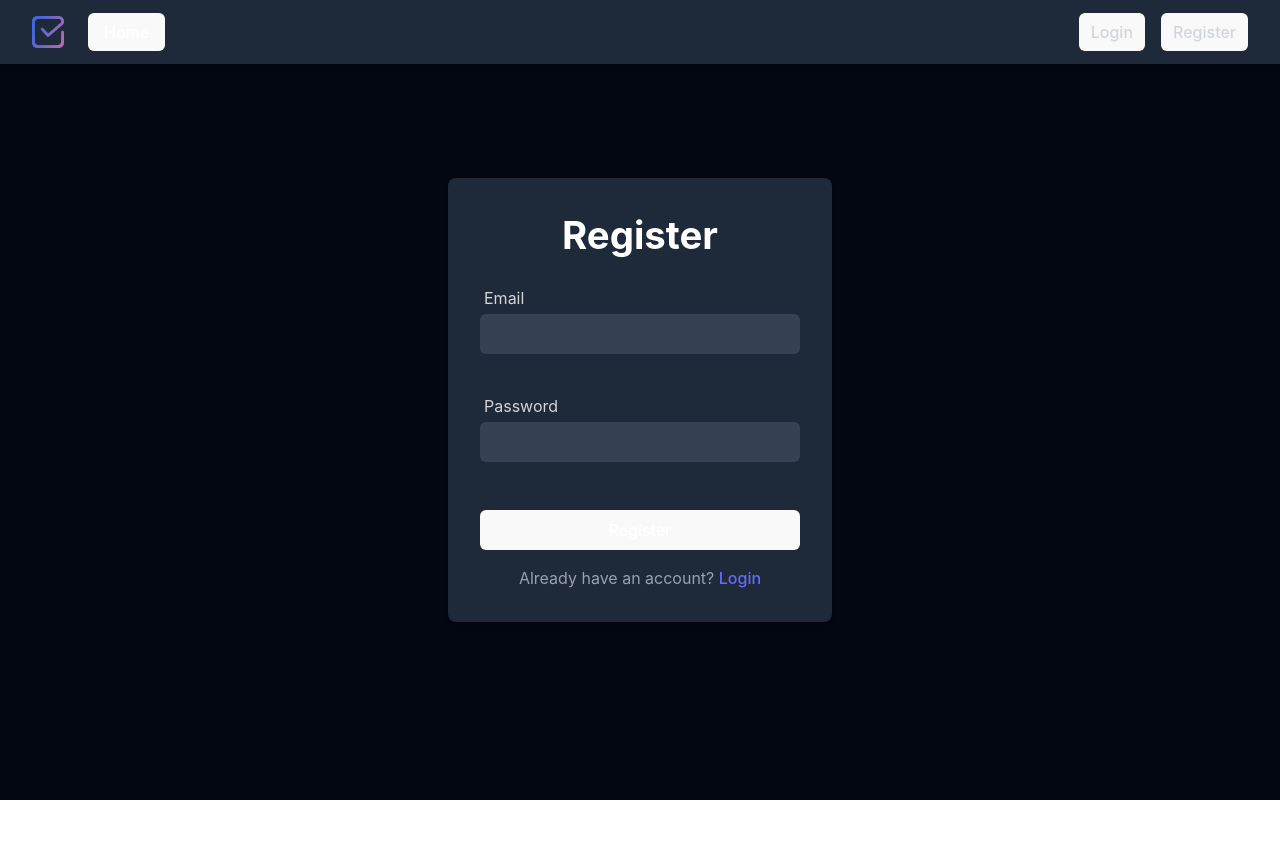
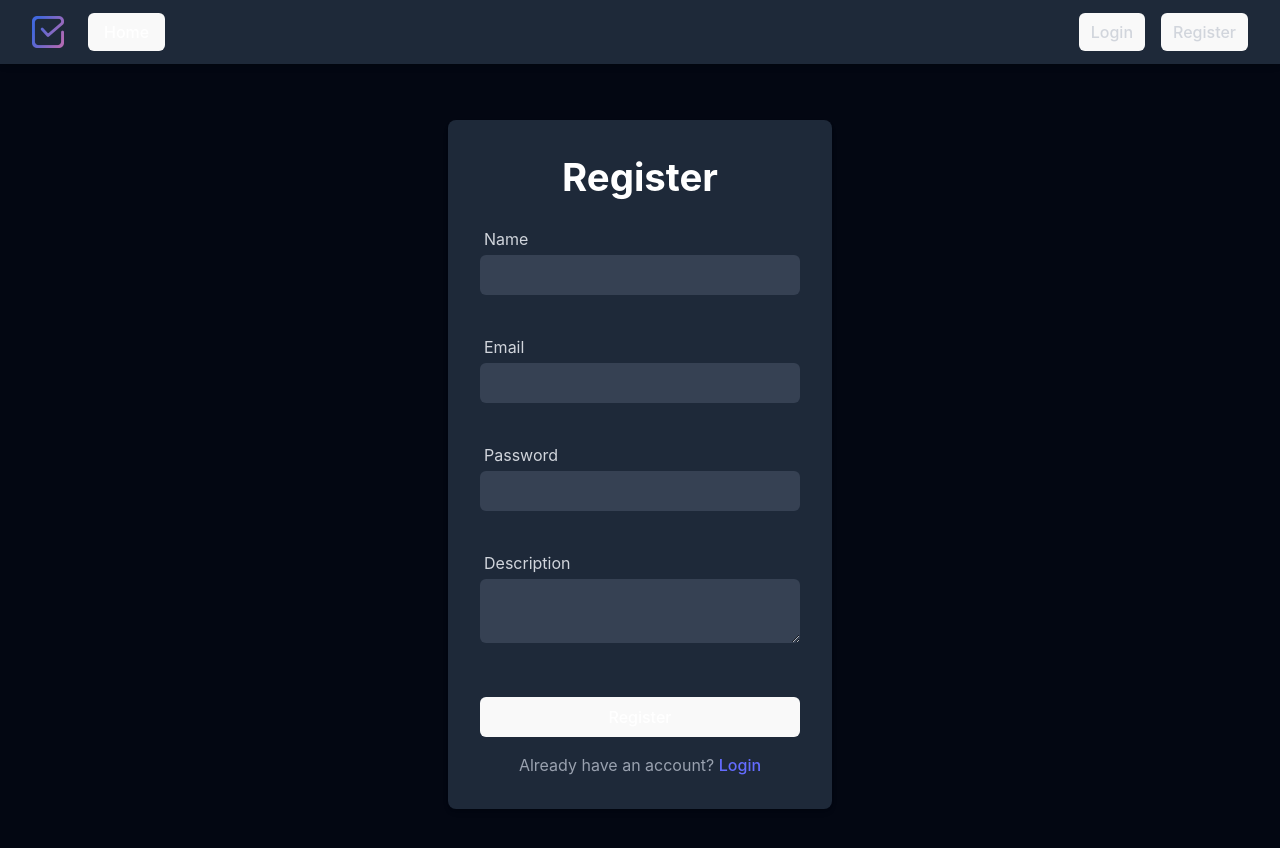
Before and after one commit to Ella-Raputri/TA-WADS-ToDoList, a React (Vite) app: page /register in a window 1280 px wide. Shown: the top 848 px of the page. Before the commit the page ends 800 px from the top, so only its background shows below. Built offline with nearby package versions, Linux system fonts and the light colour scheme; a web font is replaced by a local one.

Commit message:
feature: login & register auth

```diff
--- a/src/components/Login.jsx
+++ b/src/components/Login.jsx
@@ -1,5 +1,9 @@
 import React, { useState } from 'react';
 import { useNavigate } from 'react-router-dom';
+import db, { auth } from '../firebase';
+import { toast, ToastContainer } from 'react-toastify';
+import 'react-toastify/dist/ReactToastify.css';
+import { signInWithEmailAndPassword } from 'firebase/auth';
 
 export const Login = ({ setLoggedIn }) => {
     const [email, setEmail] = useState('');
@@ -7,14 +11,18 @@ export const Login = ({ setLoggedIn }) => {
     const [error, setError] = useState('');
     const navigate = useNavigate();
 
-    const handleLogin = (e) => {
+    const handleLogin = async (e) => {
         e.preventDefault();
-        // Simulate login (replace with actual authentication logic)
-        if (email === 'user@example.com' && password === 'password') {
+        try{
+            await signInWithEmailAndPassword(auth, email, password);
+            console.log('User logged in successfully.');
+            toast.success('Login successful.');
             setLoggedIn(true);
-            navigate('/todo'); // Redirect to ToDo page after login
-        } else {
-            setError('Invalid email or password');
+            navigate('/profile');
+        }
+        catch(err){
+            console.error('Error login ', err);
+            toast.error("Failed to login. Please try again.")
         }
     };
 
@@ -51,13 +59,16 @@ export const Login = ({ setLoggedIn }) => {
                         Login
                     </button>
                 </form>
-                <p className="mt-6 text-gray-400">
+                <p className="mt-4 text-gray-400">
                     Don't have an account?{' '}
                     <a href="/register">
                         Register
                     </a>
                 </p>
             </div>
+
+            <ToastContainer position='bottom-right' autoClose={1000} hideProgressBar />
+
         </div>
     );
 };
--- a/src/components/Register.jsx
+++ b/src/components/Register.jsx
@@ -1,29 +1,63 @@
+import { createUserWithEmailAndPassword } from 'firebase/auth';
 import React, { useState } from 'react';
 import { useNavigate } from 'react-router-dom';
+import db, { auth } from '../firebase';
+import { toast, ToastContainer } from 'react-toastify';
+import 'react-toastify/dist/ReactToastify.css';
+import { doc, setDoc } from 'firebase/firestore';
 
 export const Register = ({ setLoggedIn }) => {
     const [email, setEmail] = useState('');
     const [password, setPassword] = useState('');
+    const [name, setName] = useState("");
+    const [bio, setBio] = useState("");
     const [error, setError] = useState('');
     const navigate = useNavigate();
 
-    const handleRegister = (e) => {
+    const handleRegister = async (e) => {
         e.preventDefault();
-        // Simulate registration (replace with actual registration logic)
         if (email && password) {
-            setLoggedIn(true);
-            navigate('/todo'); // Redirect to ToDo page after registration
-        } else {
+            try{
+                await createUserWithEmailAndPassword(auth, email, password);
+                const user = auth.currentUser;
+
+                if(user){
+                    await setDoc(doc(db, "users", user.uid), {
+                        email: user.email,
+                        name: name,
+                        bio: bio,
+                    });
+                }
+                toast.success("User registered successfully!");
+                setLoggedIn(true);
+                navigate('/profile');
+            }
+            catch(err){
+                toast.error("Failed to register user");
+                console.error('Error register ', err);
+            }
+        }
+        else {
             setError('Please fill in all fields');
         }
     };
 
     return (
-        <div className="min-h-screen flex items-center justify-center bg-gray-950">
-            <div className="bg-gray-800 p-8 rounded-lg shadow-md w-96">
+        <div className="min-h-screen flex items-center justify-center bg-gray-950 mt-10">
+            <div className="bg-gray-800 p-8 rounded-lg shadow-md w-96 mt-20 mb-20">
                 <h2 className="text-2xl font-bold mb-6 text-white">Register</h2>
                 {error && <p className="text-red-500 mb-4">{error}</p>}
                 <form onSubmit={handleRegister}>
+                    <div className="mb-10">
+                        <label className="block text-left ml-1 text-gray-300 mb-1">Name</label>
+                        <input
+                            type="text"
+                            value={name}
+                            onChange={(e) => setName(e.target.value)}
+                            className="w-full px-3 py-2 bg-gray-700 text-white rounded-md"
+                            required
+                        />
+                    </div>
                     <div className="mb-10">
                         <label className="block text-left ml-1 text-gray-300 mb-1">Email</label>
                         <input
@@ -34,12 +68,21 @@ export const Register = ({ setLoggedIn }) => {
                             required
                         />
                     </div>
-                    <div className="mb-12">
+                    <div className="mb-10">
                         <label className="block text-left ml-1 text-gray-300 mb-1">Password</label>
                         <input
                             type="password"
                             value={password}
                             onChange={(e) => setPassword(e.target.value)}
+                            className="w-full px-3 py-2 bg-gray-700 text-white rounded-md"
+                            required
+                        />
+                    </div>
+                    <div className="mb-12">
+                        <label className="block text-left ml-1 text-gray-300 mb-1">Description</label>
+                        <textarea
+                            value={bio}
+                            onChange={(e) => setBio(e.target.value)}
                             className="w-full px-3 py-2 bg-gray-700 text-white rounded-md"
                             required
                         />
@@ -58,6 +101,9 @@ export const Register = ({ setLoggedIn }) => {
                     </a>
                 </p>
             </div>
+
+            <ToastContainer position='bottom-right' autoClose={1000} hideProgressBar />
+
         </div>
     );
 };
--- a/src/firebase.js
+++ b/src/firebase.js
@@ -1,6 +1,5 @@
-// Import the functions you need from the SDKs you need
 import { initializeApp } from "firebase/app";
-// import { getAnalytics } from "firebase/analytics";
+import { getAuth } from "firebase/auth";
 import { getFirestore } from "firebase/firestore";
 
 // TODO: Add SDKs for Firebase products that you want to use
@@ -18,9 +17,8 @@ const firebaseConfig = {
   measurementId: "G-CZY4EV4BMX"
 };
 
-// Initialize Firebase
 const app = initializeApp(firebaseConfig);
 const db = getFirestore(app);
 
+export const auth = getAuth();
 export default db;
-// const analytics = getAnalytics(app);
```
